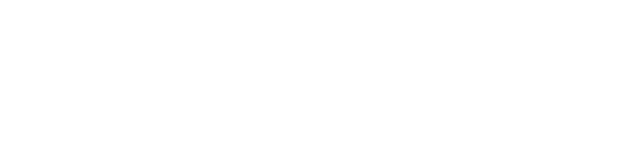
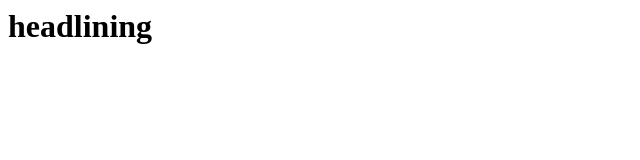
Before and after one commit to gilb3rt0/helloWorld, a plain HTML site: page index.html in a window 1280 px wide. Shown: the whole page, without its empty margins (0-640 px from the left). Drawn offline with Linux system fonts and the light colour scheme.

Commit message:
headlining h1

```diff
--- a/index.html
+++ b/index.html
@@ -4,5 +4,6 @@
     <title>tilted title</title>
   </head>
   <body>
+    <h1>headlining<h1>
   </body>
 </html>
```
